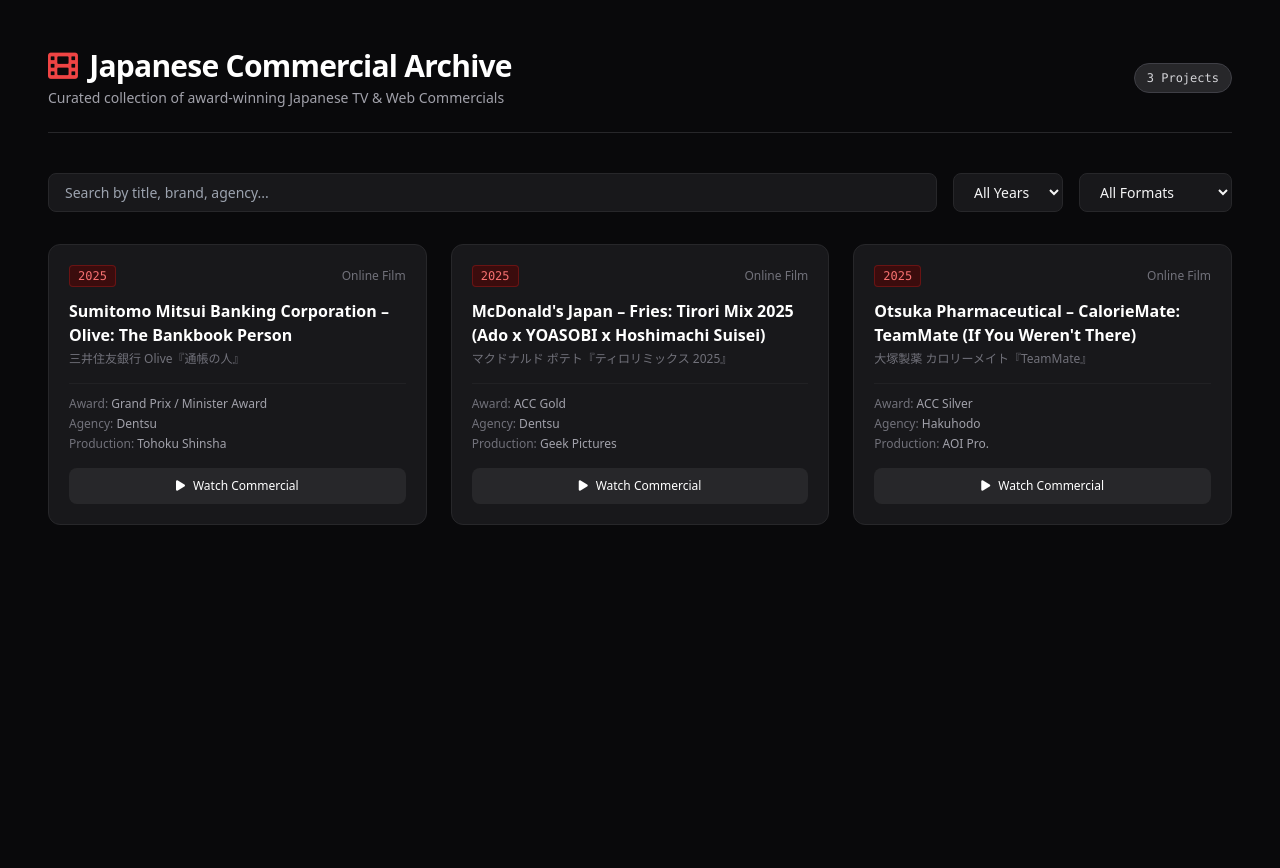
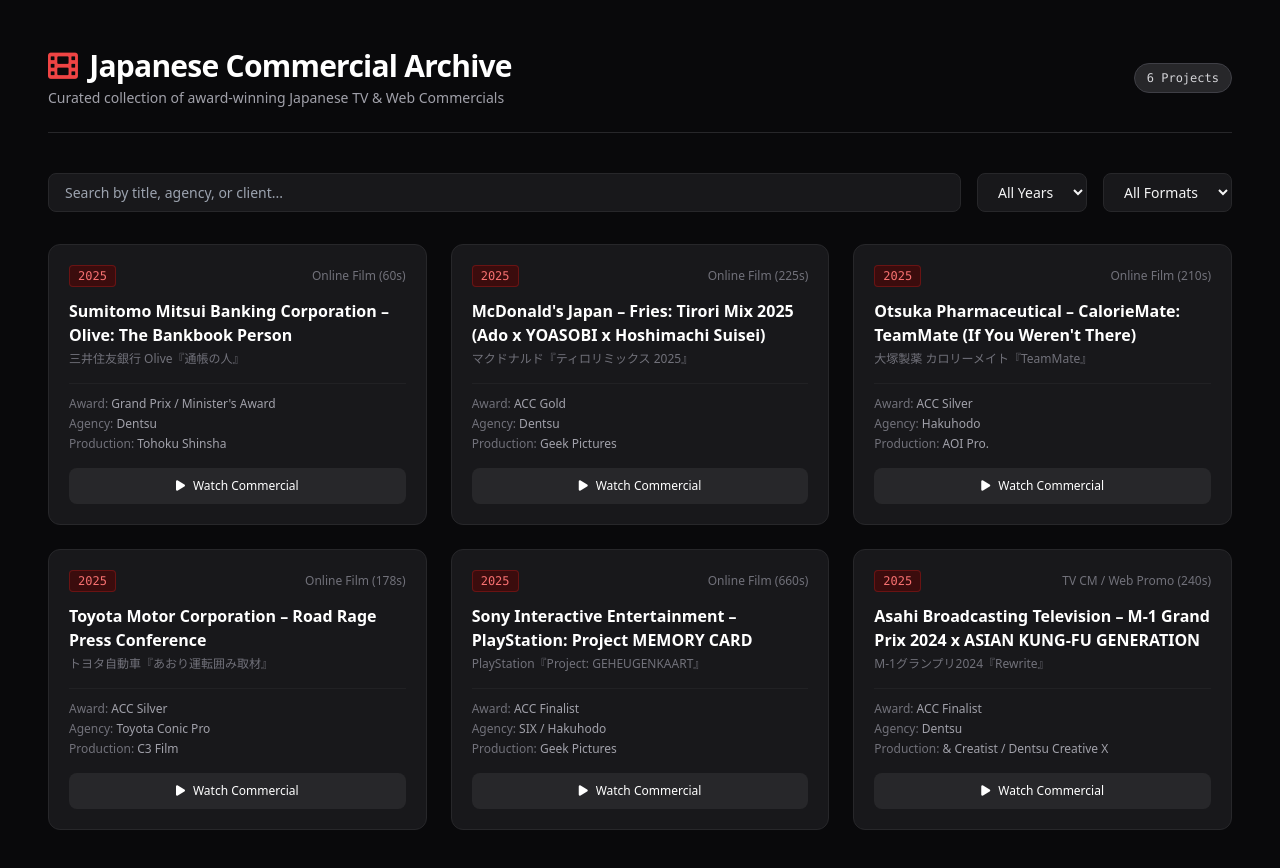
Before and after one commit to PimVergeest/Archive, a plain HTML site: page index.html in a window 1280 px wide. Before the commit the page ends 800 px from the top, so only its background shows below. Drawn offline with nearby package versions, Linux system fonts and the light colour scheme.

Commit message:
Update HTML structure and content for clarity

```diff
--- a/index.html
+++ b/index.html
@@ -13,7 +13,7 @@
     <header class="max-w-7xl mx-auto mb-10 flex flex-col md:flex-row justify-between items-start md:items-center gap-4 border-b border-zinc-800 pb-6">
         <div>
             <h1 class="text-3xl font-bold tracking-tight text-white flex items-center gap-3">
-                <i class="fa-solid font-sharp fa-film text-red-500"></i> Japanese Commercial Archive
+                <i class="fa-solid fa-film text-red-500"></i> Japanese Commercial Archive
             </h1>
             <p class="text-zinc-400 text-sm mt-1">Curated collection of award-winning Japanese TV & Web Commercials</p>
         </div>
@@ -24,7 +24,7 @@
 
     <!-- Filters & Search -->
     <section class="max-w-7xl mx-auto mb-8 flex flex-wrap gap-4">
-        <input type="text" id="searchInput" placeholder="Search by title, brand, agency..." class="bg-zinc-900 border border-zinc-800 rounded-lg px-4 py-2 text-sm focus:outline-none focus:border-red-500 flex-1 min-w-[240px]">
+        <input type="text" id="searchInput" placeholder="Search by title, agency, or client..." class="bg-zinc-900 border border-zinc-800 rounded-lg px-4 py-2 text-sm focus:outline-none focus:border-red-500 flex-1 min-w-[240px]">
 
         <select id="yearFilter" class="bg-zinc-900 border border-zinc-800 rounded-lg px-4 py-2 text-sm focus:outline-none focus:border-red-500">
             <option value="ALL">All Years</option>
@@ -40,35 +40,33 @@
         <select id="formatFilter" class="bg-zinc-900 border border-zinc-800 rounded-lg px-4 py-2 text-sm focus:outline-none focus:border-red-500">
             <option value="ALL">All Formats</option>
             <option value="Online Film">Online Film</option>
-            <option value="TV CM">TV Commercial</option>
+            <option value="TV CM">TV CM</option>
         </select>
     </section>
 
     <!-- Grid Layout -->
     <main class="max-w-7xl mx-auto grid grid-cols-1 md:grid-cols-2 lg:grid-cols-3 gap-6" id="archiveGrid">
-        <!-- Project Cards will render here -->
+        <!-- Cards rendered here -->
     </main>
 
-    <!-- Data Script -->
     <script>
-        // Archive Dataset (Auto-Updated via Batches)
         const archiveData = [
             {
                 title: "Sumitomo Mitsui Banking Corporation – Olive: The Bankbook Person",
                 titleJp: "三井住友銀行 Olive『通帳の人』",
                 year: "2025",
-                award: "Grand Prix / Minister Award",
-                format: "Online Film",
+                award: "Grand Prix / Minister's Award",
+                format: "Online Film (60s)",
                 agency: "Dentsu",
                 production: "Tohoku Shinsha",
-                videoUrl: "https://www.youtube.com/watch?f_aka73X8qo"
+                videoUrl: "https://www.youtube.com/watch?v=f_aka73X8qo"
             },
             {
                 title: "McDonald's Japan – Fries: Tirori Mix 2025 (Ado x YOASOBI x Hoshimachi Suisei)",
-                titleJp: "マクドナルド ポテト『ティロリミックス 2025』",
+                titleJp: "マクドナルド『ティロリミックス 2025』",
                 year: "2025",
                 award: "ACC Gold",
-                format: "Online Film",
+                format: "Online Film (225s)",
                 agency: "Dentsu",
                 production: "Geek Pictures",
                 videoUrl: "https://www.youtube.com/watch?v=Nr5OEA1PvJ8"
@@ -78,10 +76,40 @@
                 titleJp: "大塚製薬 カロリーメイト『TeamMate』",
                 year: "2025",
                 award: "ACC Silver",
-                format: "Online Film",
+                format: "Online Film (210s)",
                 agency: "Hakuhodo",
                 production: "AOI Pro.",
                 videoUrl: "https://www.youtube.com/watch?v=54as9lZZG-8"
+            },
+            {
+                title: "Toyota Motor Corporation – Road Rage Press Conference",
+                titleJp: "トヨタ自動車『あおり運転囲み取材』",
+                year: "2025",
+                award: "ACC Silver",
+                format: "Online Film (178s)",
+                agency: "Toyota Conic Pro",
+                production: "C3 Film",
+                videoUrl: "https://www.youtube.com/watch?v=1u44_lP3H50"
+            },
+            {
+                title: "Sony Interactive Entertainment – PlayStation: Project MEMORY CARD",
+                titleJp: "PlayStation『Project: GEHEUGENKAART』",
+                year: "2025",
+                award: "ACC Finalist",
+                format: "Online Film (660s)",
+                agency: "SIX / Hakuhodo",
+                production: "Geek Pictures",
+                videoUrl: "https://www.youtube.com/watch?v=A2dY_wX5X7E"
+            },
+            {
+                title: "Asahi Broadcasting Television – M-1 Grand Prix 2024 x ASIAN KUNG-FU GENERATION",
+                titleJp: "M-1グランプリ2024『Rewrite』",
+                year: "2025",
+                award: "ACC Finalist",
+                format: "TV CM / Web Promo (240s)",
+                agency: "Dentsu",
+                production: "& Creatist / Dentsu Creative X",
+                videoUrl: "https://www.youtube.com/watch?v=Jm2N1o8uGv0"
             }
         ];
 
@@ -118,10 +146,8 @@
             });
         }
 
-        // Initial Render
         renderGrid(archiveData);
 
-        // Search & Filter Handler
         function filterData() {
             const search = document.getElementById('searchInput').value.toLowerCase();
             const year = document.getElementById('yearFilter').value;
@@ -130,7 +156,7 @@
             const filtered = archiveData.filter(item => {
                 const matchesSearch = item.title.toLowerCase().includes(search) || item.agency.toLowerCase().includes(search);
                 const matchesYear = year === 'ALL' || item.year === year;
-                const matchesFormat = format === 'ALL' || item.format === format;
+                const matchesFormat = format === 'ALL' || item.format.includes(format);
                 return matchesSearch && matchesYear && matchesFormat;
             });
 
```
